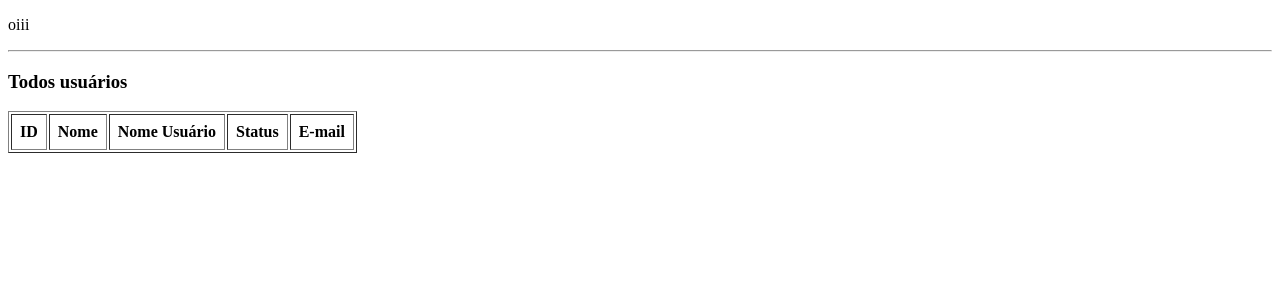
After one commit to arielfelippi/curso_php_26, a PHP site: page /curso_php_26/form-usuario.php in a window 1280 px wide. The commit adds this page. Shown: the top 300 px of the page. Run offline with PHP 8.4, Linux system fonts and the light colour scheme; lists and menus that the app fills with data are empty.

Commit message:
form usuario

```diff
--- /dev/null
+++ b/form-usuario.php
@@ -0,0 +1,51 @@
+<!DOCTYPE html>
+<html lang="pt-br">
+<head>
+    <meta charset="UTF-8">
+    <meta name="viewport" content="width=device-width, initial-scale=1.0">
+    <title>Usuários</title>
+</head>
+<body>
+    <p>oiii</p>
+    <hr>
+    <h3>Todos usuários</h3>
+    <table border="1" cellpadding="8">
+        <thead>
+            <tr>
+                <th>ID</th>
+                <th>Nome</th>
+                <th>Nome Usuário</th>
+                <th>Status</th>
+                <th>E-mail</th>
+            </tr>
+        </thead>
+        <tbody>
+            <?php
+                $existeUsuarios = !empty($usuarios);
+
+                if ($existeUsuarios) {
+
+                    foreach($usuarios as $idx => $usuario) {
+                            // IF Ternario: CONDICAO ? ATENDIDA : SENAO
+                            $status = $usuario->status == 1 ? "Ativo" : "Inativo";
+
+                            if ($usuario->status == 1) {
+                                $status = "Ativo";
+                            } else {
+                                 $status = "Inativo";
+                            }
+                        ?>
+                        <tr>
+                            <td><?= $usuario->id ?></td>
+                            <td><?= $usuario->nome ?></td>
+                            <td><?= $usuario->nomeUsuario ?></td>
+                            <td><?= $status ?></td>
+                            <td><?= $usuario->email ?></td>
+                        </tr>
+                    <?php }
+                }
+            ?>
+        </tbody>
+    </table>
+</body>
+</html>
```
Also changed, not shown: dump-curso_php_26-202602242146.sql (renamed from dump-curso_php_26-202602032136.sql, +9 -5 lines), form-usuario.html (deleted, +0 -11 lines), index.php (+6 -15 lines).
